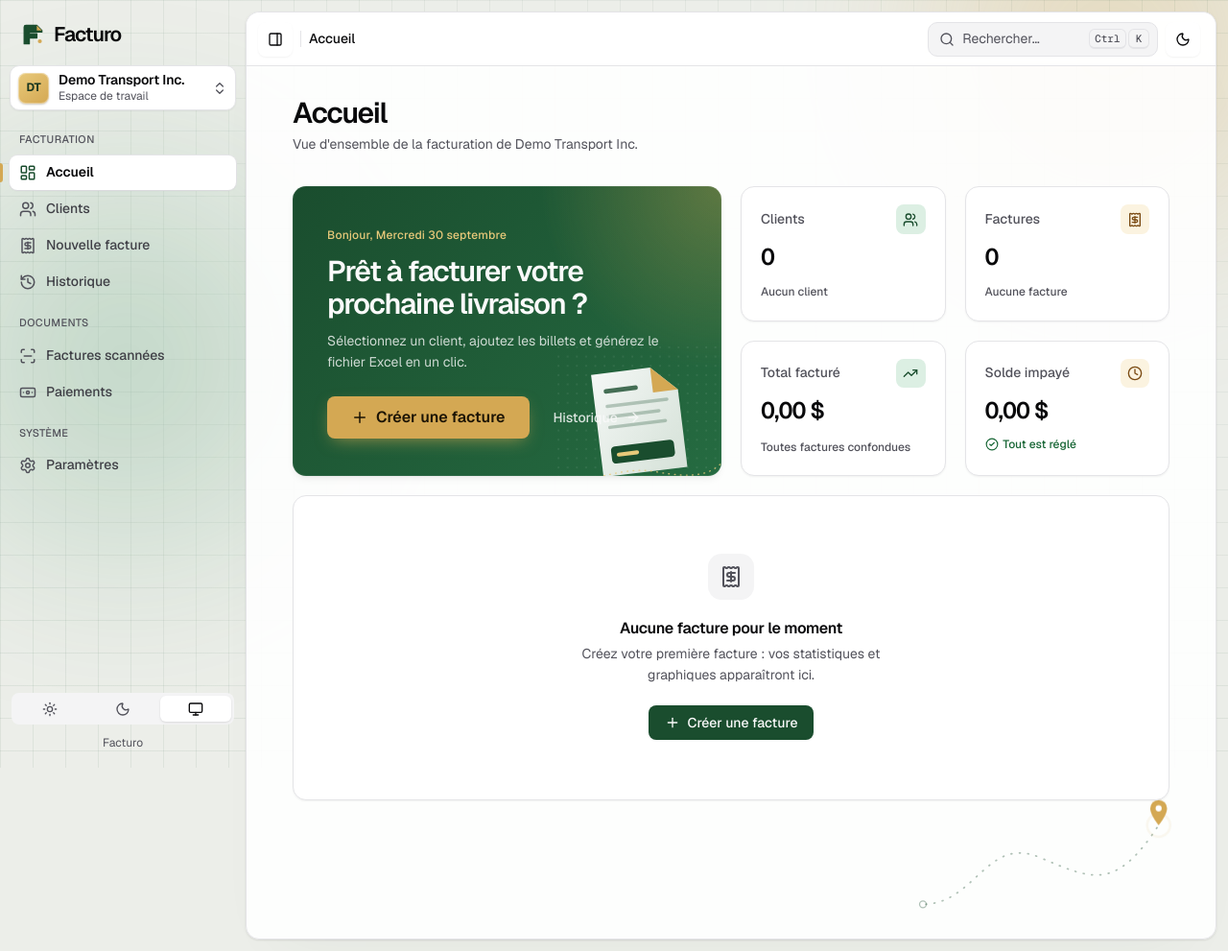
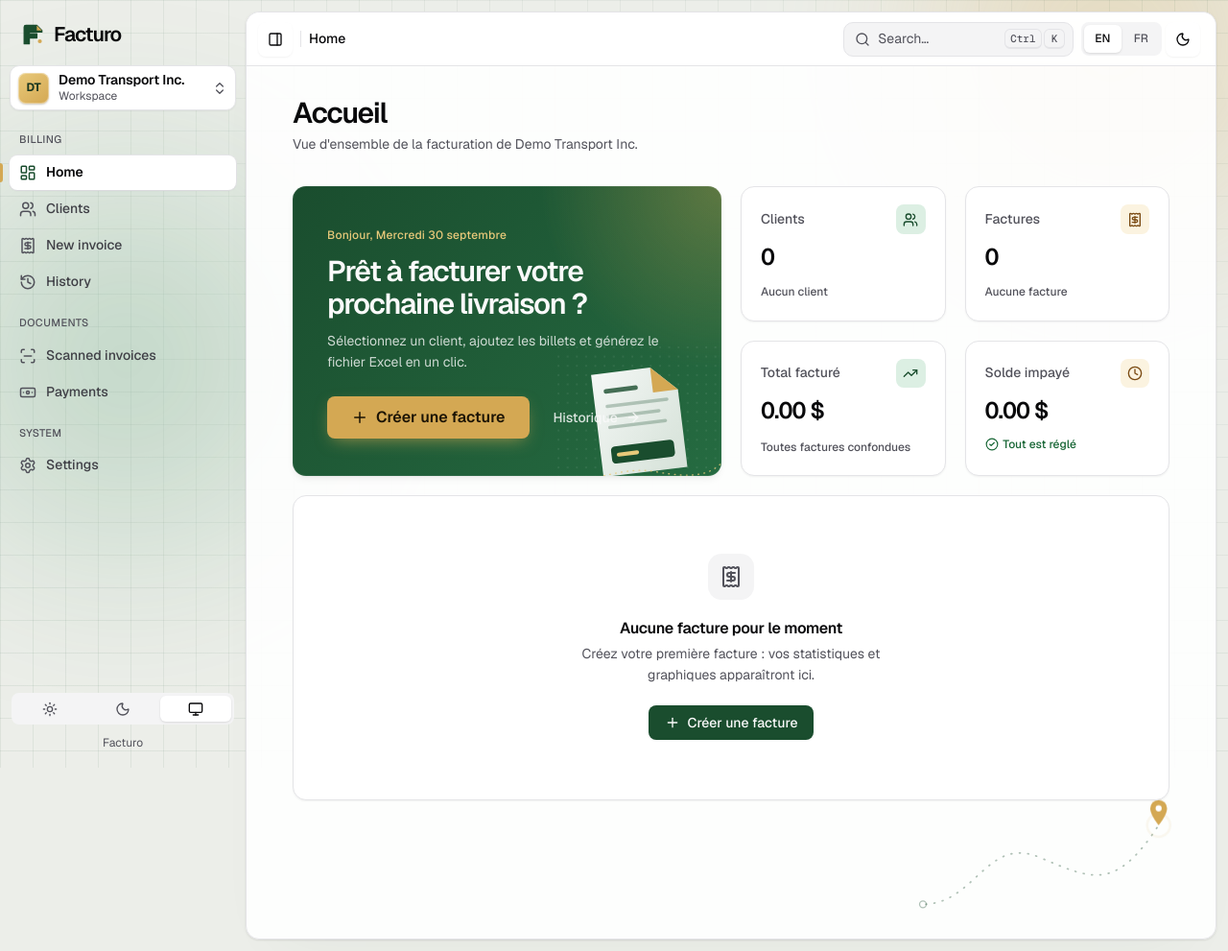
Before and after one commit to Yahya-github/facturo-demo, a FastAPI app: page / in a window 1280 px wide. Shown: the whole page at 96% size. Run offline with FastAPI, Linux system fonts and the light colour scheme; data that the repository does not hold is empty.

Commit message:
feat(i18n): one language control in the header, settings and palette
Three entry points, one code path. Any element carrying data-lang-group
holds data-lang-set buttons, mounted and painted by ui.i18n, so the
static #lang-toggle in the topbar and the #lang-select that Paramètres
rebuilds on every render cannot end up out of step. The palette's
"Langue / Language" action calls the same setLang.

The shell carries data-i18n / data-i18n-attr across the whole chrome.
The original French stays in the markup as the server-rendered default,
so a page that never runs the engine still reads correctly. ui.hydrate
re-applies both passes after each #main-content rebuild, and the
breadcrumb re-renders on a language change.

Tip titles are data-tip rather than title: ui/tooltip.js strips every
title into data-tip, and translating one back in each pass made the two
fight.

Co-Authored-By: Claude Code <noreply@anthropic.com>

```diff
--- a/facturo/web/static/js/settings.js
+++ b/facturo/web/static/js/settings.js
@@ -15,6 +15,10 @@ const SETTINGS_TABS = [
 
 /** The tab that stays selected across the re-renders every action triggers. */
 let settingsTab = 'general';
+
+// The one alias this file needs for now: the rest of the copy here is a page's
+// own, waiting on its fragment.
+const tr = key => (ui.i18n ? ui.i18n.t(key) : key);
 
 /** Icon tile + title + description used by every settings card. */
 function settingsCardHead(iconName, title, desc, tone) {
@@ -59,10 +63,25 @@ function renderCompanyCard() {
   </section>`;
 }
 
+// Same markup contract as the header control (data-lang-group + data-lang-set),
+// so ui.i18n.mountSwitchers() owns the click and paintSwitches() the state.
+// A second control is worth it here: language is a preference, and preferences
+// live on this page.
+function renderLanguageCard() {
+  const active = ui.i18n ? ui.i18n.lang() : 'en';
+  const btn = (code, short) => `<button type="button" class="seg-btn" data-lang-set="${escAttr(code)}" aria-pressed="${code === active}" aria-label="${escAttr(tr('lang.' + code))}" title="${escAttr(tr('lang.' + code))}">${esc(short)}</button>`;
+  return `<section class="card settings-card" aria-label="${escAttr(tr('lang.group'))}" data-i18n-attr="aria-label:lang.group">
+    ${settingsCardHead('code', tr('lang.card_title'), esc(tr('lang.card_desc')))}
+    <div class="seg seg-labeled" id="lang-select" role="group" aria-label="${escAttr(tr('lang.group'))}" data-lang-group data-i18n-attr="aria-label:lang.group">
+      ${btn('en', 'EN')}${btn('fr', 'FR')}
+    </div>
+  </section>`;
+}
+
 function renderGeneralPanel() {
   return `<div class="settings-split">
     <div class="settings-col">${renderLogoCard()}${renderCompanyCard()}</div>
-    <div class="settings-col">${renderUpdateCard()}</div>
+    <div class="settings-col">${renderLanguageCard()}${renderUpdateCard()}</div>
   </div>`;
 }
 
--- a/facturo/web/static/js/ui/command.js
+++ b/facturo/web/static/js/ui/command.js
@@ -48,6 +48,9 @@
     const list = [
       { id: 'act:new', label: 'Nouvelle facture', icon: 'plus', keywords: 'creer ajouter', run: call('newFacture') },
       { id: 'act:theme', label: 'Basculer le thème', icon: 'moon', keywords: 'clair sombre dark light', run: () => ui.theme && ui.theme.setPreference(ui.theme.resolve(ui.theme.getPreference()) === 'dark' ? 'light' : 'dark') },
+      // One setLang for the palette and both switchers: three controls, one
+      // code path, so none of them can end up out of step with the others.
+      { id: 'act:lang', label: 'Langue / Language', icon: 'code', keywords: 'langue language english french en fr bilingue', run: () => ui.i18n && ui.i18n.setLang(ui.i18n.lang() === 'fr' ? 'en' : 'fr') },
     ];
     if (ui.sidebar) list.push({ id: 'act:sidebar', label: 'Afficher / masquer le menu latéral', icon: 'panel-left', kbd: 'Ctrl+B', keywords: 'barre laterale sidebar', run: () => ui.sidebar.toggle() });
     const sync = gState().sync;
--- a/facturo/web/static/js/ui/shell.js
+++ b/facturo/web/static/js/ui/shell.js
@@ -7,9 +7,13 @@
   'use strict';
   const ui = root.ui = root.ui || {};
 
-  const PAGE_LABELS = {
-    home: 'Accueil', clients: 'Clients', facture: 'Nouvelle facture', history: 'Historique',
-    scans: 'Factures scannées', payments: 'Paiements', settings: 'Paramètres',
+  // The breadcrumb and the workspace menu are the only copy this file owns, and
+  // both read through the active language rather than carrying their own.
+  const tr = key => (ui.i18n ? ui.i18n.t(key) : key);
+
+  const PAGE_KEYS = {
+    home: 'nav.home', clients: 'nav.clients', facture: 'nav.facture', history: 'nav.history',
+    scans: 'nav.scans', payments: 'nav.payments', settings: 'nav.settings',
   };
 
   const esc = s => (typeof root.esc === 'function' ? root.esc(s) : String(s));
@@ -33,15 +37,15 @@
     // `state` is a top-level const in core.js (not a window property).
     const st = typeof state !== 'undefined' ? state : null;
     const page = st ? st.page : 'home';
-    const items = [{ label: PAGE_LABELS.home, page: 'home' }];
+    const items = [{ label: tr(PAGE_KEYS.home), page: 'home' }];
     if (page === 'home') return items;
     if (page === 'facture' && st.editingId != null) {
       const f = (st.factures || []).find(x => x.id === st.editingId);
-      items.push({ label: PAGE_LABELS.history, page: 'history' });
-      items.push({ label: f && f.numero ? `Facture ${f.numero}` : 'Facture' });
+      items.push({ label: tr(PAGE_KEYS.history), page: 'history' });
+      items.push({ label: f && f.numero ? `Facture ${f.numero}` : tr('nav.facture') });
       return items;
     }
-    items.push({ label: PAGE_LABELS[page] || page });
+    items.push({ label: tr(PAGE_KEYS[page] || '') || page });
     return items;
   }
 
@@ -82,9 +86,9 @@
     const avatar = document.getElementById('ws-avatar');
     if (avatar) avatar.textContent = initials(name);
     ui.menu.attach(btn, () => [
-      { heading: name || 'Espace de travail' },
-      { label: 'Paramètres', icon: 'settings', onSelect: () => root.navigate('settings') },
-      { label: 'Changer de thème', icon: 'sun', onSelect: () => ui.theme.cycle() },
+      { heading: name || tr('ws.workspace') },
+      { label: tr('nav.settings'), icon: 'settings', onSelect: () => root.navigate('settings') },
+      { label: tr('theme.toggle'), icon: 'sun', onSelect: () => ui.theme.cycle() },
     ]);
   }
 
@@ -111,6 +115,9 @@
 
   new MutationObserver(themeIcon).observe(document.documentElement, { attributes: true, attributeFilter: ['data-theme'] });
   if (ui.hydrate) ui.hydrate.register(syncBell);
+  // The breadcrumb is built once per render, not per language, so a switch
+  // would otherwise leave it in the previous language until the next render.
+  if (ui.i18n) ui.i18n.onLangChange(renderBreadcrumb);
 
   wireWorkspace();
   themeIcon();
--- a/facturo/web/templates/index.html
+++ b/facturo/web/templates/index.html
@@ -1,5 +1,5 @@
 <!DOCTYPE html>
-<html lang="fr">
+<html lang="en">
 <head>
   <meta charset="UTF-8">
   <meta name="viewport" content="width=device-width, initial-scale=1.0">
@@ -8,6 +8,12 @@
   <title>Factures — {{COMPANY_NAME}}</title>
   <script>try{if(localStorage.getItem('facturo-sidebar')==='collapsed')document.documentElement.setAttribute('data-sidebar','collapsed')}catch(e){}</script>
   <script src="/static/js/ui/theme.js?v=2"></script>
+  <!-- Language and its dictionaries load in <head> with the theme: both read
+       localStorage and write <html lang> before the first paint, so a stored
+       preference never flashes. English first, French second. -->
+  <script src="/static/js/i18n.js?v=1"></script>
+  <script src="/static/js/locales/en.ui.js?v=1"></script>
+  <script src="/static/js/locales/fr.ui.js?v=1"></script>
   <link rel="icon" type="image/svg+xml" href="/static/img/favicon.svg">
   <link rel="preload" href="/static/fonts/geist-latin-wght-normal.woff2" as="font" type="font/woff2" crossorigin>
   <link rel="stylesheet" href="/static/css/tokens.css?v=3">
@@ -40,15 +46,15 @@
       <circle cx="24.6" cy="24" r="2.4" fill="#d4a853"/>
     </symbol>
   </svg>
-  <a class="skip-link" href="#main-content" id="skip-link">Aller au contenu</a>
+  <a class="skip-link" href="#main-content" id="skip-link" data-i18n="a11y.skip_link">Aller au contenu</a>
   <div class="app-backdrop" id="app-backdrop" aria-hidden="true"></div>
   <div class="app-shell">
-    <nav class="mobile-bar" aria-label="Barre mobile">
-      <button type="button" class="btn btn-ghost btn-icon" id="sidebar-open" data-sidebar-toggle aria-label="Ouvrir le menu" aria-haspopup="dialog"><i data-icon="menu"></i></button>
+    <nav class="mobile-bar" aria-label="Barre mobile" data-i18n-attr="aria-label:a11y.mobile_bar">
+      <button type="button" class="btn btn-ghost btn-icon" id="sidebar-open" data-sidebar-toggle aria-label="Ouvrir le menu" data-i18n-attr="aria-label:a11y.open_menu" aria-haspopup="dialog"><i data-icon="menu"></i></button>
       <span class="brand brand-compact" role="img" aria-label="Facturo"><svg class="brand-mark" aria-hidden="true"><use href="#brand-f"/></svg><span class="brand-word">Facturo</span></span>
-      <button type="button" class="btn btn-ghost btn-icon" data-cmd-open aria-label="Rechercher"><i data-icon="search"></i></button>
+      <button type="button" class="btn btn-ghost btn-icon" data-cmd-open aria-label="Rechercher" data-i18n-attr="aria-label:a11y.search"><i data-icon="search"></i></button>
     </nav>
-    <aside class="sidebar" id="sidebar" aria-label="Barre latérale">
+    <aside class="sidebar" id="sidebar" aria-label="Barre latérale" data-i18n-attr="aria-label:a11y.sidebar">
       <div class="sidebar-brand">
         <div class="brand" role="img" aria-label="Facturo"><svg class="brand-mark" aria-hidden="true"><use href="#brand-f"/></svg><span class="brand-word">Facturo</span></div>
       </div>
@@ -57,56 +63,56 @@
           <span class="ws-avatar" id="ws-avatar" aria-hidden="true"></span>
           <span class="ws-text">
             <span class="ws-name">{{COMPANY_NAME}}</span>
-            <span class="ws-sub">Espace de travail</span>
+            <span class="ws-sub" data-i18n="ws.workspace">Espace de travail</span>
           </span>
           <i data-icon="chevrons-up-down" data-icon-size="sm"></i>
         </button>
       </div>
-      <nav class="sidebar-nav" aria-label="Navigation principale">
+      <nav class="sidebar-nav" aria-label="Navigation principale" data-i18n-attr="aria-label:a11y.main_nav">
         <div class="nav-group">
-          <div class="nav-group-label">Facturation</div>
+          <div class="nav-group-label" data-i18n="nav.group.billing">Facturation</div>
           <button class="nav-btn active" data-page="home" onclick="navigate('home')">
             <i data-icon="layout-dashboard"></i>
-            <span class="nav-label">Accueil</span>
+            <span class="nav-label" data-i18n="nav.home">Accueil</span>
           </button>
           <button class="nav-btn" data-page="clients" onclick="navigate('clients')">
             <i data-icon="users"></i>
-            <span class="nav-label">Clients</span>
+            <span class="nav-label" data-i18n="nav.clients">Clients</span>
           </button>
           <button class="nav-btn" data-page="facture" onclick="newFacture()">
             <i data-icon="receipt"></i>
-            <span class="nav-label">Nouvelle facture</span>
+            <span class="nav-label" data-i18n="nav.facture">Nouvelle facture</span>
           </button>
           <button class="nav-btn" data-page="history" onclick="navigate('history')">
             <i data-icon="history"></i>
-            <span class="nav-label">Historique</span>
+            <span class="nav-label" data-i18n="nav.history">Historique</span>
           </button>
         </div>
         <div class="nav-group">
-          <div class="nav-group-label">Documents</div>
+          <div class="nav-group-label" data-i18n="nav.group.documents">Documents</div>
           <button class="nav-btn" data-page="scans" onclick="openScans()">
             <i data-icon="scan-line"></i>
-            <span class="nav-label">Factures scannées</span>
+            <span class="nav-label" data-i18n="nav.scans">Factures scannées</span>
           </button>
           <button class="nav-btn" data-page="payments" onclick="openPayments()">
             <i data-icon="banknote"></i>
-            <span class="nav-label">Paiements</span>
+            <span class="nav-label" data-i18n="nav.payments">Paiements</span>
           </button>
         </div>
         <div class="nav-group">
-          <div class="nav-group-label">Système</div>
+          <div class="nav-group-label" data-i18n="nav.group.system">Système</div>
           <button class="nav-btn" data-page="settings" onclick="navigate('settings')">
             <i data-icon="settings"></i>
-            <span class="nav-label">Paramètres</span>
-            <span class="nav-dot" id="update-dot" hidden title="Mise à jour disponible"></span>
+            <span class="nav-label" data-i18n="nav.settings">Paramètres</span>
+            <span class="nav-dot" id="update-dot" hidden title="Mise à jour disponible" data-i18n-attr="data-tip:update.available"></span>
           </button>
         </div>
       </nav>
       <div class="sidebar-footer">
-        <div class="seg theme-toggle" id="theme-toggle" role="group" aria-label="Thème">
-          <button type="button" class="seg-btn" data-theme-set="light" aria-label="Thème clair" title="Clair"></button>
-          <button type="button" class="seg-btn" data-theme-set="dark" aria-label="Thème sombre" title="Sombre"></button>
-          <button type="button" class="seg-btn" data-theme-set="system" aria-label="Thème du système" title="Système"></button>
+        <div class="seg theme-toggle" id="theme-toggle" role="group" aria-label="Thème" data-i18n-attr="aria-label:theme.group">
+          <button type="button" class="seg-btn" data-theme-set="light" aria-label="Thème clair" title="Clair" data-i18n-attr="aria-label:theme.light,data-tip:theme.light_short"></button>
+          <button type="button" class="seg-btn" data-theme-set="dark" aria-label="Thème sombre" title="Sombre" data-i18n-attr="aria-label:theme.dark,data-tip:theme.dark_short"></button>
+          <button type="button" class="seg-btn" data-theme-set="system" aria-label="Thème du système" title="Système" data-i18n-attr="aria-label:theme.system,data-tip:theme.system_short"></button>
         </div>
         <div class="sidebar-version" id="app-version">Facturo</div>
       </div>
@@ -115,18 +121,23 @@
       <header class="topbar">
         <button type="button" class="btn btn-ghost btn-icon topbar-toggle" id="sidebar-toggle" data-sidebar-toggle
           data-tip="Réduire le menu" data-tip-side="bottom" data-kbd="Ctrl+B"
-          aria-label="Réduire le menu" aria-expanded="true" aria-controls="sidebar"><i data-icon="panel-left"></i></button>
+          aria-label="Réduire le menu" aria-expanded="true" aria-controls="sidebar"
+          data-i18n-attr="data-tip:sidebar.collapse,aria-label:sidebar.collapse"><i data-icon="panel-left"></i></button>
         <span class="topbar-sep" aria-hidden="true"></span>
         <h1 class="sr-only" id="page-title"></h1>
-        <nav class="breadcrumb" id="breadcrumb" aria-label="Fil d'Ariane"></nav>
+        <nav class="breadcrumb" id="breadcrumb" aria-label="Fil d'Ariane" data-i18n-attr="aria-label:a11y.breadcrumb"></nav>
         <div class="topbar-actions">
           <button type="button" class="topbar-search" data-cmd-open aria-keyshortcuts="Control+K Meta+K">
             <i data-icon="search" data-icon-size="sm"></i>
-            <span class="topbar-search-label">Rechercher…</span>
+            <span class="topbar-search-label" data-i18n="search.placeholder">Rechercher…</span>
             <span class="topbar-search-kbd" aria-hidden="true"><kbd>Ctrl</kbd><kbd>K</kbd></span>
           </button>
-          <button type="button" class="btn btn-ghost btn-icon topbar-bell" id="topbar-bell" hidden aria-label="Mise à jour disponible" data-tip="Mise à jour disponible"><i data-icon="bell"></i><span class="topbar-bell-dot" aria-hidden="true"></span></button>
-          <button type="button" class="btn btn-ghost btn-icon" id="theme-cycle" aria-label="Changer de thème" data-tip="Changer de thème"></button>
+          <button type="button" class="btn btn-ghost btn-icon topbar-bell" id="topbar-bell" hidden aria-label="Mise à jour disponible" data-tip="Mise à jour disponible" data-i18n-attr="aria-label:update.available,data-tip:update.available"><i data-icon="bell"></i><span class="topbar-bell-dot" aria-hidden="true"></span></button>
+          <div class="seg seg-labeled" id="lang-toggle" role="group" aria-label="Langue" data-lang-group data-i18n-attr="aria-label:lang.group">
+            <button type="button" class="seg-btn" data-lang-set="en" aria-pressed="true" aria-label="Anglais" title="Anglais" data-i18n-attr="aria-label:lang.en,data-tip:lang.en">EN</button>
+            <button type="button" class="seg-btn" data-lang-set="fr" aria-pressed="false" aria-label="Français" title="Français" data-i18n-attr="aria-label:lang.fr,data-tip:lang.fr">FR</button>
+          </div>
+          <button type="button" class="btn btn-ghost btn-icon" id="theme-cycle" aria-label="Changer de thème" data-tip="Changer de thème" data-i18n-attr="aria-label:theme.toggle,data-tip:theme.toggle"></button>
         </div>
       </header>
       <main class="main-content" id="main-content" tabindex="-1">
@@ -150,16 +161,16 @@
   <script src="/static/js/ui/menu.js?v=1"></script>
   <script src="/static/js/ui/tabs.js?v=1"></script>
   <script src="/static/js/ui/fuzzy.js?v=1"></script>
-  <script src="/static/js/ui/command.js?v=1"></script>
+  <script src="/static/js/ui/command.js?v=2"></script>
   <script src="/static/js/ui/sidebar.js?v=1"></script>
   <script src="/static/js/ui/chart-data.js?v=1"></script>
   <script src="/static/js/ui/chart.js?v=3"></script>
   <script src="/static/js/ui/countup.js?v=1"></script>
   <script src="/static/js/ui/spotlight.js?v=1"></script>
-  <script src="/static/js/ui/shell.js?v=3"></script>
+  <script src="/static/js/ui/shell.js?v=4"></script>
   <script src="/static/js/ui/avatar.js?v=1"></script>
   <script src="/static/js/ui/backdrop.js?v=1"></script>
-  <script src="/static/js/core.js?v=7"></script>
+  <script src="/static/js/core.js?v=8"></script>
   <script src="/static/js/home-cards.js?v=2"></script>
   <script src="/static/js/home.js?v=4"></script>
   <script src="/static/js/clients.js?v=4"></script>
@@ -175,7 +186,7 @@
   <script src="/static/js/scans.js?v=5"></script>
   <script src="/static/js/payments.js?v=3"></script>
   <script src="/static/js/payments-detail.js?v=2"></script>
-  <script src="/static/js/settings.js?v=4"></script>
+  <script src="/static/js/settings.js?v=5"></script>
   <script src="/static/js/settings-sync.js?v=1"></script>
   <script src="/static/js/settings-known.js?v=1"></script>
   <script src="/static/js/settings-updates.js?v=1"></script>
```
